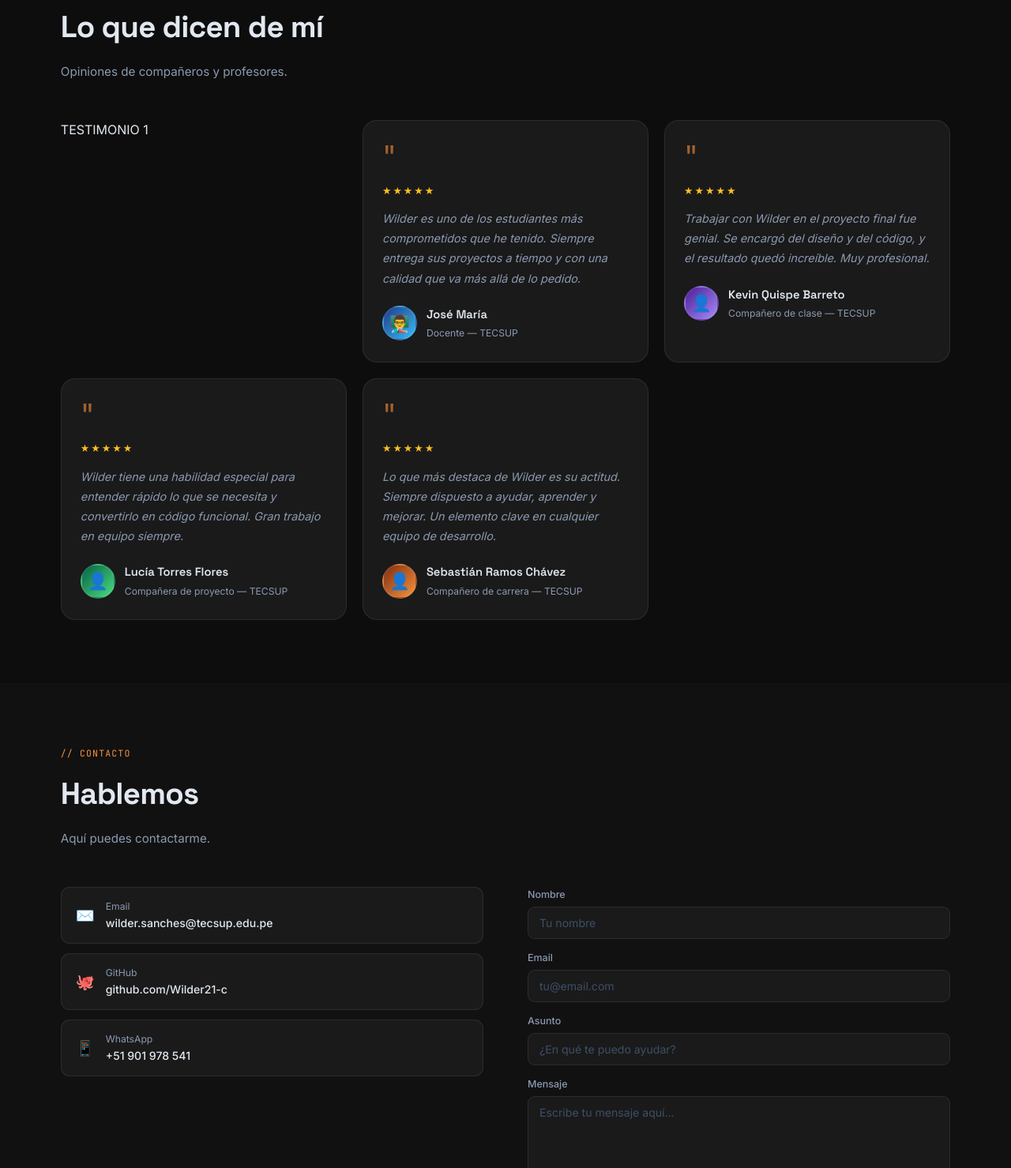
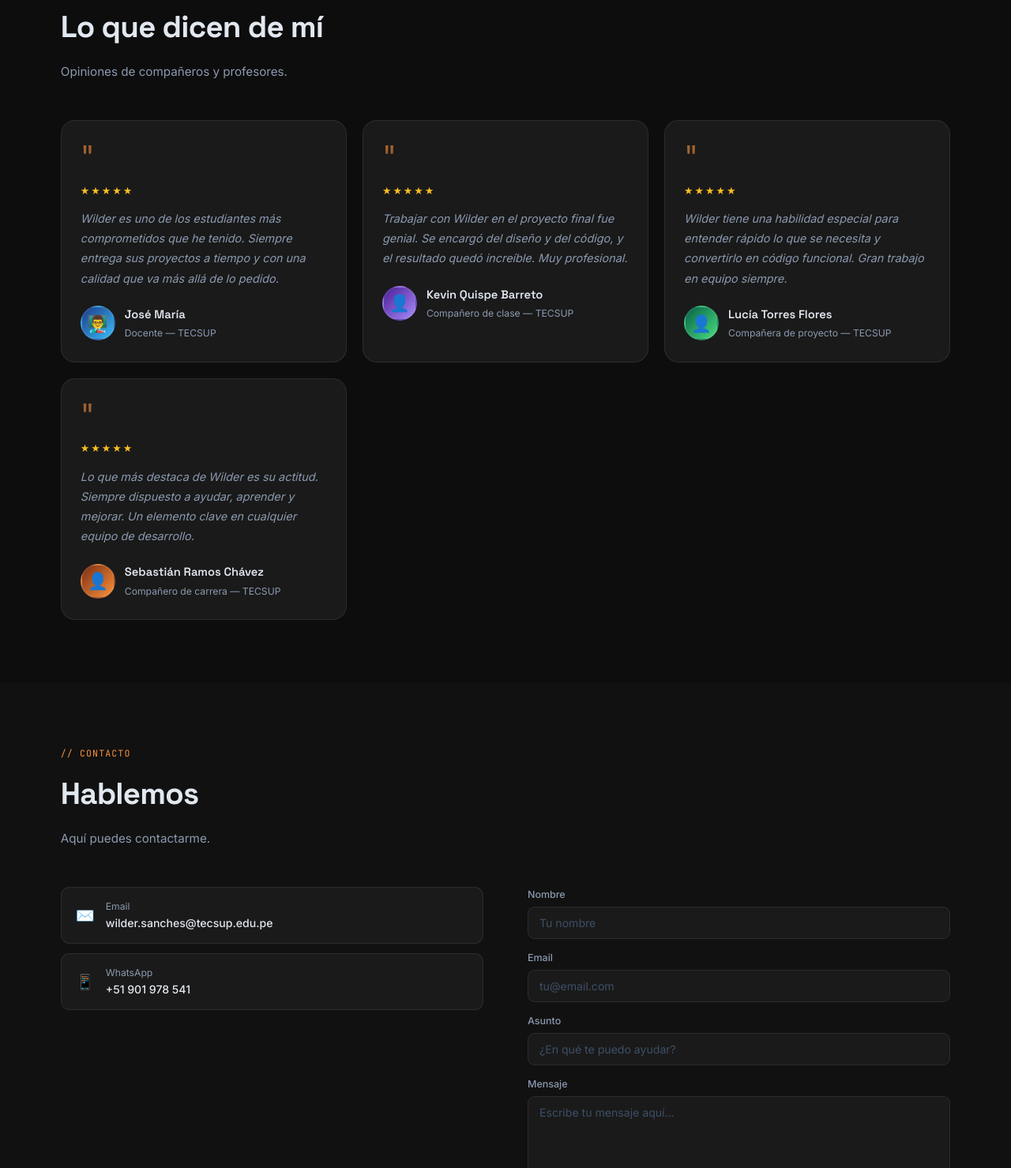
Before and after one commit to Wilder21-c/portafolio, a plain HTML site: page index.html in a window 1280 px wide. Shown: the part 2721-4200 px from the top of the page at 79% size. Drawn offline with Linux system fonts and the light colour scheme.

Commit message:
NEW 2
Removed comments and GitHub link from contact section.

```diff
--- a/index.html
+++ b/index.html
@@ -579,7 +579,7 @@ PROYECTOS
   <p class="sec-sub">Opiniones de compañeros y profesores.</p>
   <div class="testi-grid">
 
-    TESTIMONIO 1
+   <!-- ── TESTIMONIO 1 ── -->
     <div class="tcard">
       <div class="tcard-quote">"</div>
       <div class="tcard-stars">★★★★★</div>
@@ -647,15 +647,9 @@ PROYECTOS
     <div class="cinfo">
 
       <div class="clinks">
-        <!-- CAMBIA TU EMAIL, LINKEDIN, GITHUB Y WHATSAPP -->
         <a href="mailto:wilder.sanches@tecsup.edu.pe" class="clink">
           <span class="clink-ico">✉️</span>
           <div><div class="clink-lbl">Email</div><div class="clink-val">wilder.sanches@tecsup.edu.pe</div></div>
-        </a>
-        <a href="https://github.com/Wilder21-c/" target="_blank" class="clink">
-          <span class="clink-ico">🐙</span>
-          <div><div class="clink-lbl">GitHub</div><div class="clink-val">github.com/Wilder21-c</div></div>
-        </a>
         <a href="https://wa.me/51901978541" target="_blank" class="clink">
           <span class="clink-ico">📱</span>
           <div><div class="clink-lbl">WhatsApp</div><div class="clink-val">+51 901 978 541</div></div>
```
